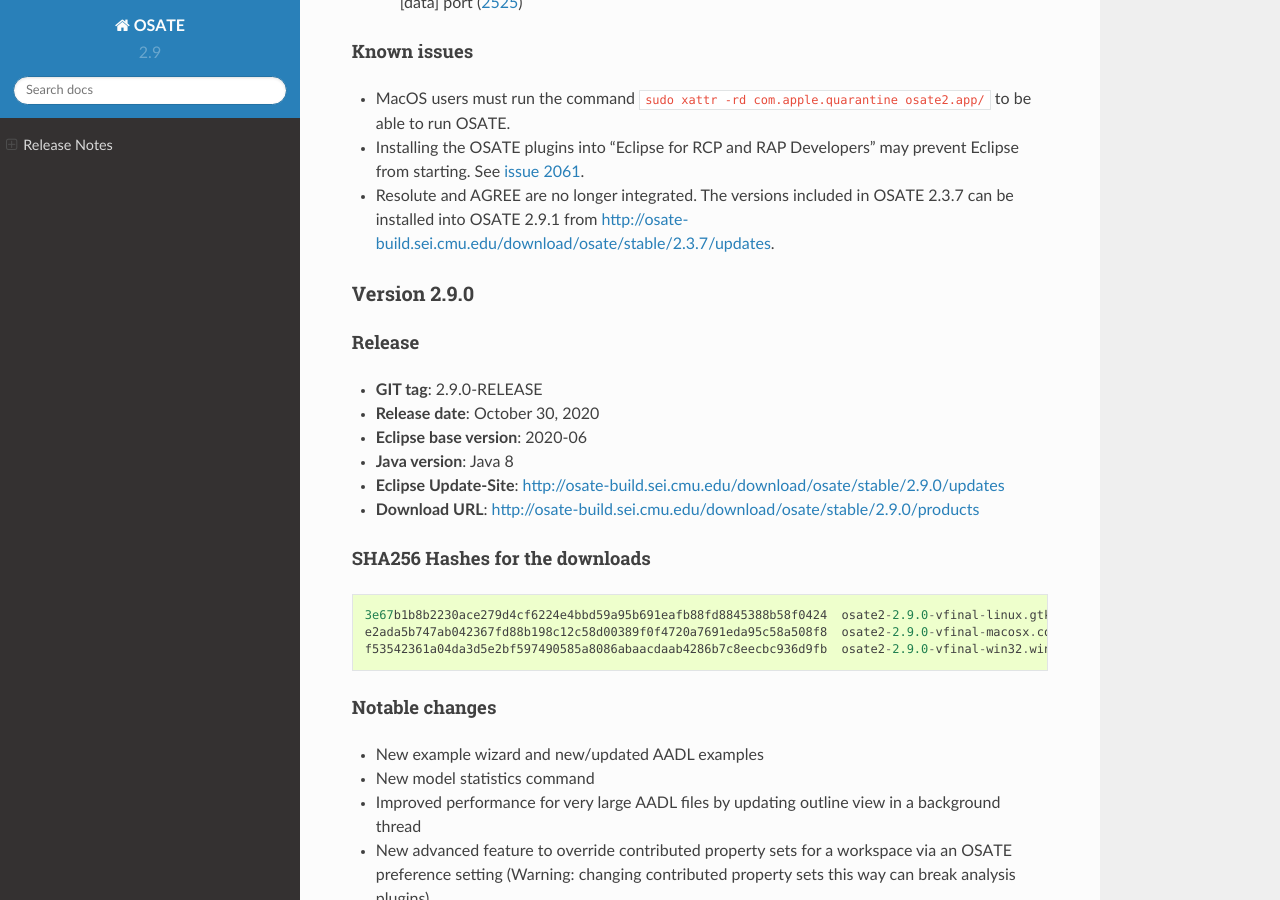
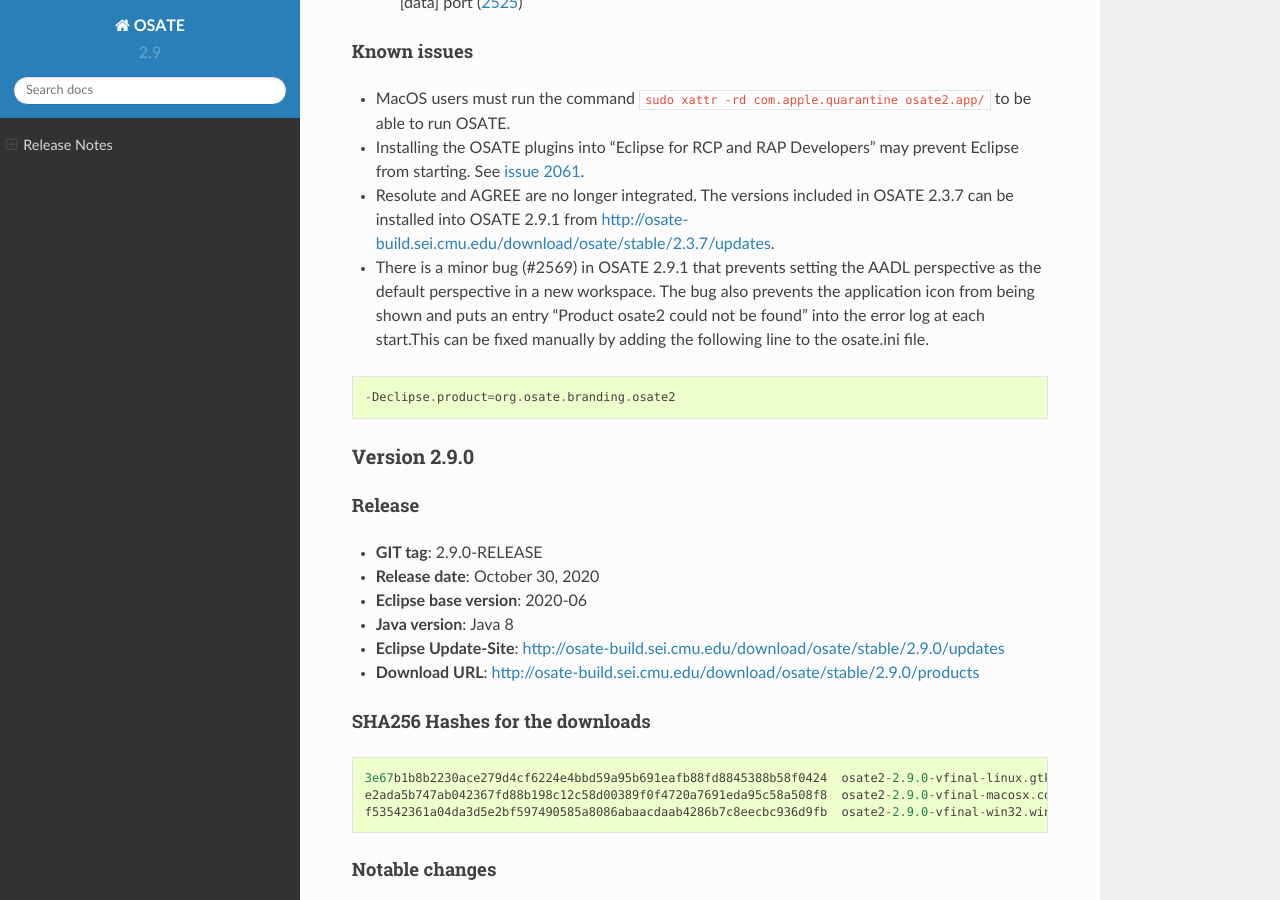
Before and after one commit to osate/website, a Sphinx documentation site: the page built from source/osate-releases.md, in a window 1280 px wide and 900 px high, scrolled down 2199 px. Built offline with Sphinx 7.4.7 and the Read the Docs theme 2.0.0, drawn with Linux system fonts in a browser that asks for light colours.

Commit message:
Add branding issue to known bugs for 2.9.1

````diff
--- a/source/osate-releases.md
+++ b/source/osate-releases.md
@@ -89,6 +89,11 @@
  * MacOS users must run the command `sudo xattr -rd com.apple.quarantine osate2.app/` to be able to run OSATE.
  * Installing the OSATE plugins into "Eclipse for RCP and RAP Developers" may prevent Eclipse from starting. See [issue 2061](https://github.com/osate/osate2/issues/2061).
  * Resolute and AGREE are no longer integrated. The versions included in OSATE 2.3.7 can be installed into OSATE 2.9.1 from <http://osate-build.sei.cmu.edu/download/osate/stable/2.3.7/updates>.
+ * There is a minor bug (#2569) in OSATE 2.9.1 that prevents setting the AADL perspective as the default perspective in a new workspace. The bug also prevents the application icon from being shown and puts an entry "Product osate2 could not be found" into the error log at each start.This can be fixed manually by adding the following line to the osate.ini file.
+
+```
+-Declipse.product=org.osate.branding.osate2
+```
 
 ### Version 2.9.0
 
````
